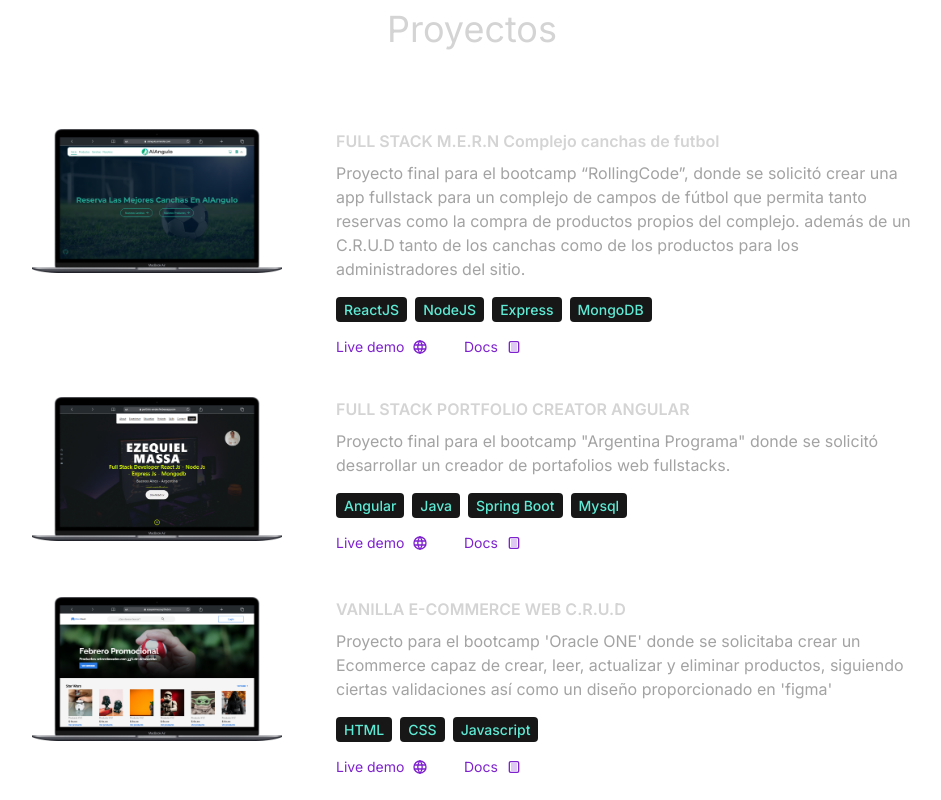
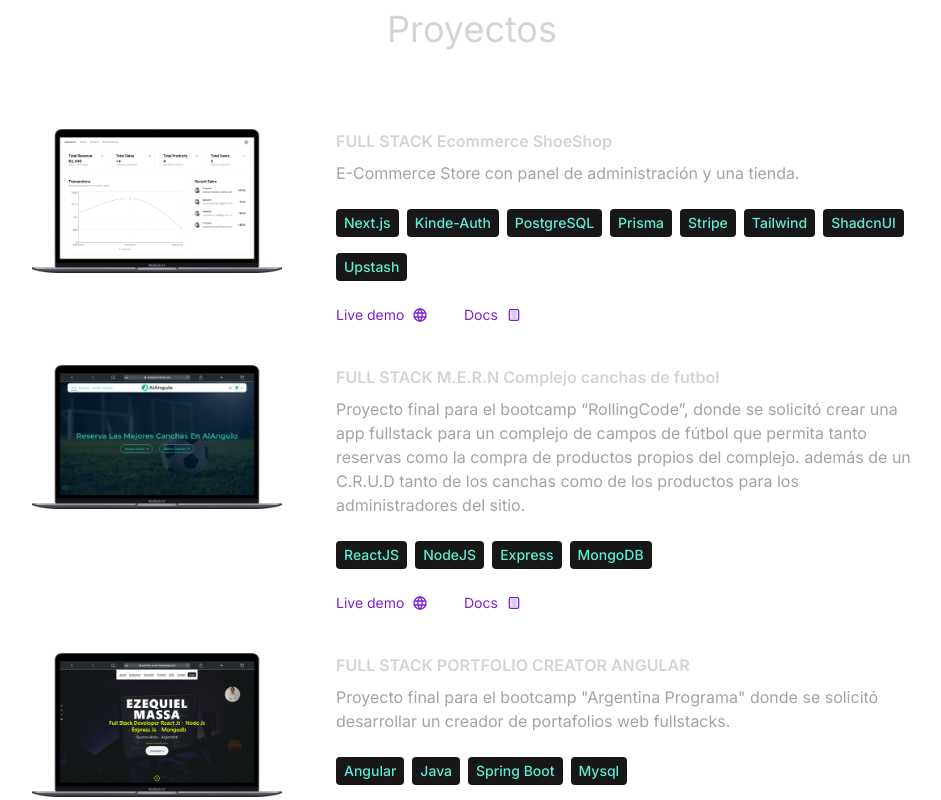
Before and after one commit to EzequielMassa/react-portfolio, a React (Vite) app: page / in a window 1280 px wide. Shown: the part 2460-3260 px from the top of the page, without its empty margins (168-1109 px from the left). Built offline with nearby package versions, Linux system fonts and the light colour scheme.

Commit message:
added eshop project

```diff
--- a/src/components/Projects.jsx
+++ b/src/components/Projects.jsx
@@ -42,7 +42,7 @@
 							{project.technologies.map((tech, index) => (
 								<span
 									key={index}
-									className='mr-2 rounded bg-neutral-900 px-2 py-1 text-sm font-medium text-teal-300'>
+									className='mr-2 my-2 rounded bg-neutral-900 px-2 py-1 text-sm font-medium text-teal-300 inline-block'>
 									{tech}
 								</span>
 							))}
--- a/src/constants/index.js
+++ b/src/constants/index.js
@@ -3,6 +3,7 @@
 import hangmanProject from '../assets/projects/hangman-project.png'
 import hotelReservation from '../assets/projects/hotel-reservation-project.png'
 import measureConverter from '../assets/projects/measure-converter.png'
+import shoeshopImg from '../assets/projects/ShoeShop.png'
 import soccerfieldComplexImg from '../assets/projects/soccerfield-complex-project.png'
 
 export const HERO_CONTENT = `Hello, my name is Ezequiel Massa, I am a FullStack Developer.
@@ -36,6 +37,24 @@
 ]
 
 export const PROJECTS = [
+	{
+		title: 'FULL STACK Ecommerce ShoeShop',
+		image: shoeshopImg,
+		description:
+			'E-Commerce Store which has an admin dashboard and a storefront.',
+		technologies: [
+			'Next.js',
+			'Kinde-Auth',
+			'PostgreSQL',
+			'Prisma',
+			'Stripe',
+			'Tailwind',
+			'ShadcnUI',
+			'Upstash',
+		],
+		liveLink: 'https://shoeshop-cyan.vercel.app/',
+		documentationLink: 'https://github.com/EzequielMassa/shoeshop',
+	},
 	{
 		title: 'FULL STACK M.E.R.N Soccer Field Complex',
 		image: soccerfieldComplexImg,
@@ -103,6 +122,23 @@
 
 export const PROYECTOS = [
 	{
+		title: 'FULL STACK Ecommerce ShoeShop',
+		image: shoeshopImg,
+		description: 'E-Commerce Store con panel de administración y una tienda.',
+		technologies: [
+			'Next.js',
+			'Kinde-Auth',
+			'PostgreSQL',
+			'Prisma',
+			'Stripe',
+			'Tailwind',
+			'ShadcnUI',
+			'Upstash',
+		],
+		liveLink: 'https://shoeshop-cyan.vercel.app/',
+		documentationLink: 'https://github.com/EzequielMassa/shoeshop',
+	},
+	{
 		title: 'FULL STACK M.E.R.N Complejo canchas de futbol',
 		image: soccerfieldComplexImg,
 		description:
```
Also changed, not shown: src/assets/projects/ShoeShop.png (added).
